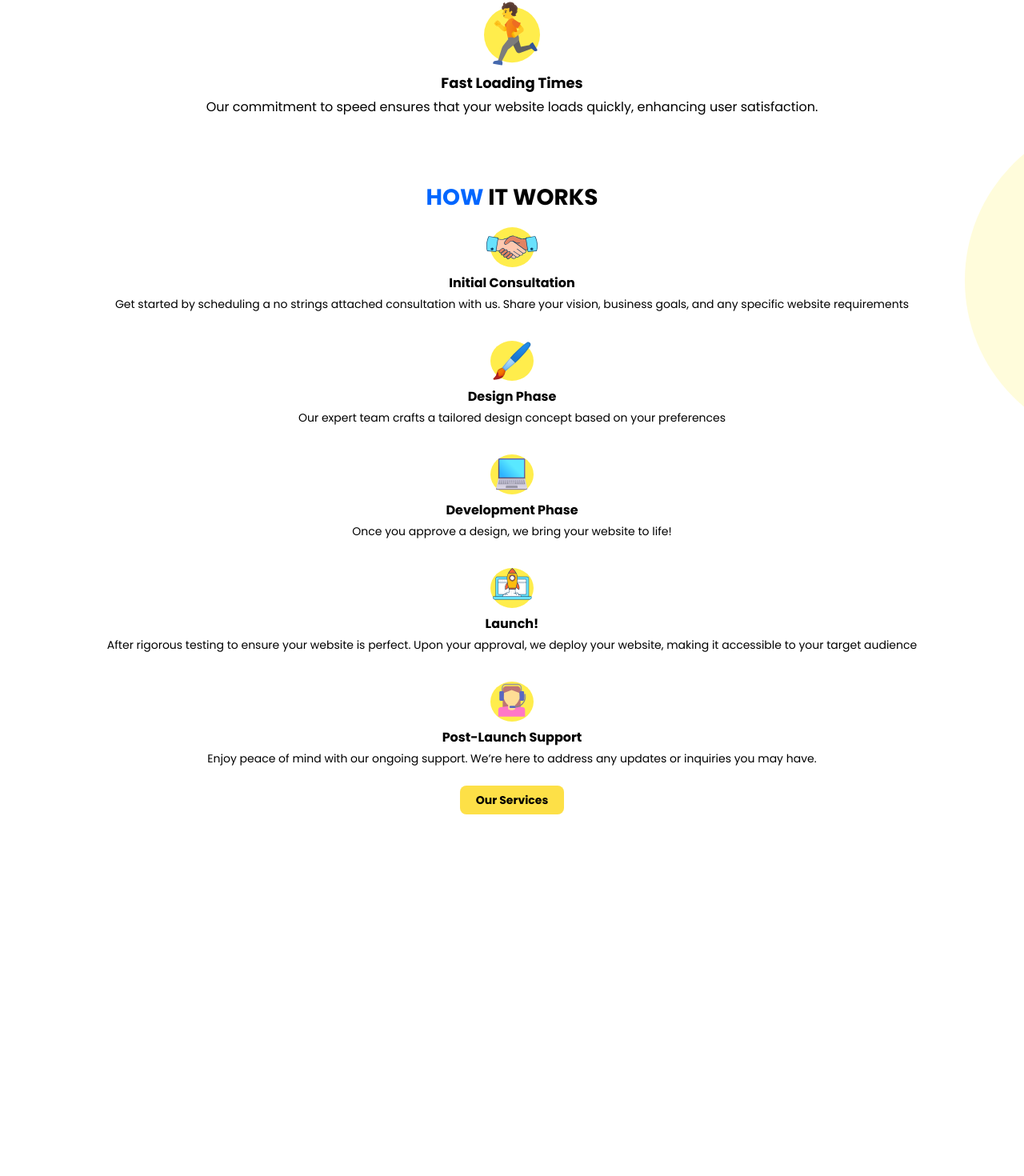
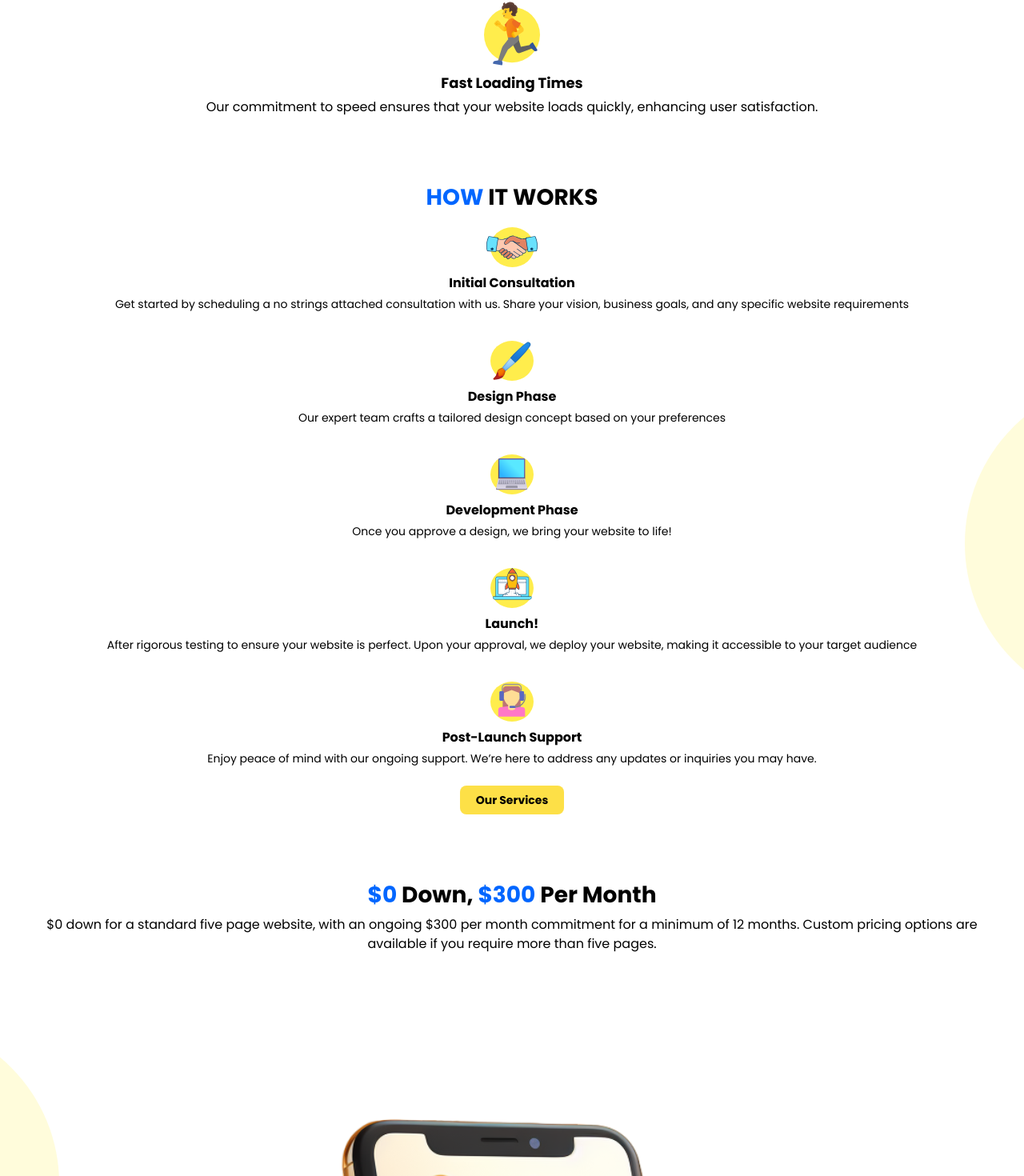
Before and after one commit to lukereed1/swift-sites, a React (Vite) app: page / in a window 1280 px wide. Shown: the part 1316-2786 px from the top of the page at 80% size. Before the commit the page ends 2334 px from the top, so only its background shows below. Built offline with nearby package versions, Linux system fonts and the light colour scheme.

Commit message:
Added Costs section with yellow semi circles

```diff
--- a/src/components/Card.tsx
+++ b/src/components/PrimaryCard.tsx
@@ -7,7 +7,7 @@ interface Props {
 	largeFont?: boolean;
 }
 
-export default function Card({
+export default function PrimaryCard({
 	imageUrl,
 	heading,
 	children,
--- /dev/null
+++ b/src/components/SecondaryCard.tsx
@@ -0,0 +1,17 @@
+import { ReactNode } from "react";
+import YellowTick from "../assets/yellow-tick.svg";
+
+interface Props {
+	heading: string;
+	children: ReactNode;
+}
+
+export default function SecondaryCard({ heading, children }: Props) {
+	return (
+		<div className="flex flex-col items-center text-center">
+			<img className="w-[50px]" src={YellowTick} alt="yellow tick" />
+			<h3 className="text-lg font-bold">{heading}</h3>
+			<p>{children}</p>
+		</div>
+	);
+}
--- a/src/components/SemiCircle.tsx
+++ /dev/null
@@ -1,18 +0,0 @@
-interface Props {
-	rightSideScreen?: boolean;
-	topDist: number;
-}
-
-import SemiCircle from "../assets/small-yellow-blob.svg";
-
-export default function SmallSemiCircle(props: Props) {
-	return (
-		<img
-			className={`absolute ${
-				props.rightSideScreen ? "right-0 scale-x-[-1]" : "left-0"
-			} top-[${props.topDist}px]`}
-			src={SemiCircle}
-			alt="background circle"
-		/>
-	);
-}
--- /dev/null
+++ b/src/pages/home/Costs.tsx
@@ -0,0 +1,42 @@
+import MoneyPhone from "../../assets/iphone-coins.svg";
+import SecondaryCard from "../../components/SecondaryCard";
+import SemiCircle from "../../assets/small-yellow-blob.svg";
+
+export default function Costs() {
+	return (
+		<section className="flex flex-col px-[40px]">
+			<div className="text-center">
+				<h2 className="text-[28px] font-bold mt-20">
+					<span className="text-[#0066FF]">$0 </span> Down,{" "}
+					<span className="text-[#0066FF]">$300 </span> Per Month
+				</h2>
+				<p className="mt-1">
+					$0 down for a standard five page website, with an ongoing $300 per
+					month commitment for a minimum of 12 months. Custom pricing options
+					are available if you require more than five pages.
+				</p>
+			</div>
+			<img className="" src={MoneyPhone} alt="iphone with coins on it" />
+			<div className="flex flex-wrap">
+				<SecondaryCard heading="Hosting Fees Included">
+					Hosting fees are built in to your monthly payment
+				</SecondaryCard>
+
+				<SecondaryCard heading="Unlimited Edits">
+					Change anything you want on the site, just let us know!
+				</SecondaryCard>
+
+				<SecondaryCard heading="Web Design & Development">
+					Cost includes design, development, testing, and deployment
+				</SecondaryCard>
+
+				<SecondaryCard heading="Google Analytics">
+					We install Google Analytics to monitor your website traffic
+				</SecondaryCard>
+			</div>
+			<div className="absolute bottom-[-2200px] left-0">
+				<img src={SemiCircle} alt="" />
+			</div>
+		</section>
+	);
+}
--- a/src/pages/home/Features.tsx
+++ b/src/pages/home/Features.tsx
@@ -1,9 +1,9 @@
-import Card from "../../components/Card";
+import Card from "../../components/PrimaryCard";
 import PrimaryButton from "../../components/PrimaryButton";
 import LaptopIcon from "../../assets/laptop-icon.svg";
 import MobileIcon from "../../assets/mobile-icon.svg";
 import RunningIcon from "../../assets/running-icon.svg";
-import SemiCircle from "../../components/SemiCircle";
+import SemiCircle from "../../assets/small-yellow-blob.svg";
 
 export default function Features() {
 	return (
@@ -50,8 +50,10 @@ export default function Features() {
 					Our commitment to speed ensures that your website loads quickly,
 					enhancing user satisfaction.
 				</Card>
+				<div className="absolute bottom-[-450px] left-0 }">
+					<img src={SemiCircle} alt="yellow semi circle" />
+				</div>
 			</div>
-			<SemiCircle topDist={1000} />
 		</section>
 	);
 }
--- a/src/pages/home/HomePage.tsx
+++ b/src/pages/home/HomePage.tsx
@@ -1,3 +1,4 @@
+import Costs from "./Costs";
 import Features from "./Features";
 import Hero from "./Hero";
 import ProcessOverview from "./ProcessOverview";
@@ -8,6 +9,7 @@ export default function HomePage() {
 			<Hero />
 			<Features />
 			<ProcessOverview />
+			<Costs />
 		</>
 	);
 }
--- a/src/pages/home/ProcessOverview.tsx
+++ b/src/pages/home/ProcessOverview.tsx
@@ -1,11 +1,11 @@
-import Card from "../../components/Card";
+import Card from "../../components/PrimaryCard";
 import HandshakeIcon from "../../assets/handshake-icon.svg";
 import PaintBrushIcon from "../../assets/paintbrush-icon.svg";
 import SmallLaptopIcon from "../../assets/small-laptop-icon.svg";
 import RocketIcon from "../../assets/rocket-icon.svg";
 import SupportIcon from "../../assets/support-icon.svg";
 import PrimaryButton from "../../components/PrimaryButton";
-import SemiCircle from "../../components/SemiCircle";
+import SemiCircle from "../../assets/small-yellow-blob.svg";
 
 export default function ProcessOverview() {
 	return (
@@ -41,13 +41,14 @@ export default function ProcessOverview() {
 					Enjoy peace of mind with our ongoing support. We’re here to address
 					any updates or inquiries you may have.
 				</Card>
+				<div className="absolute bottom-[-1400px] right-0 scale-x-[-1]">
+					<img src={SemiCircle} alt="yellow semi circle" />
+				</div>
 			</div>
 
 			<div className="mt-6">
 				<PrimaryButton text="Our Services" />
 			</div>
-
-			<SemiCircle topDist={2000} rightSideScreen={true} />
 		</section>
 	);
 }
```
